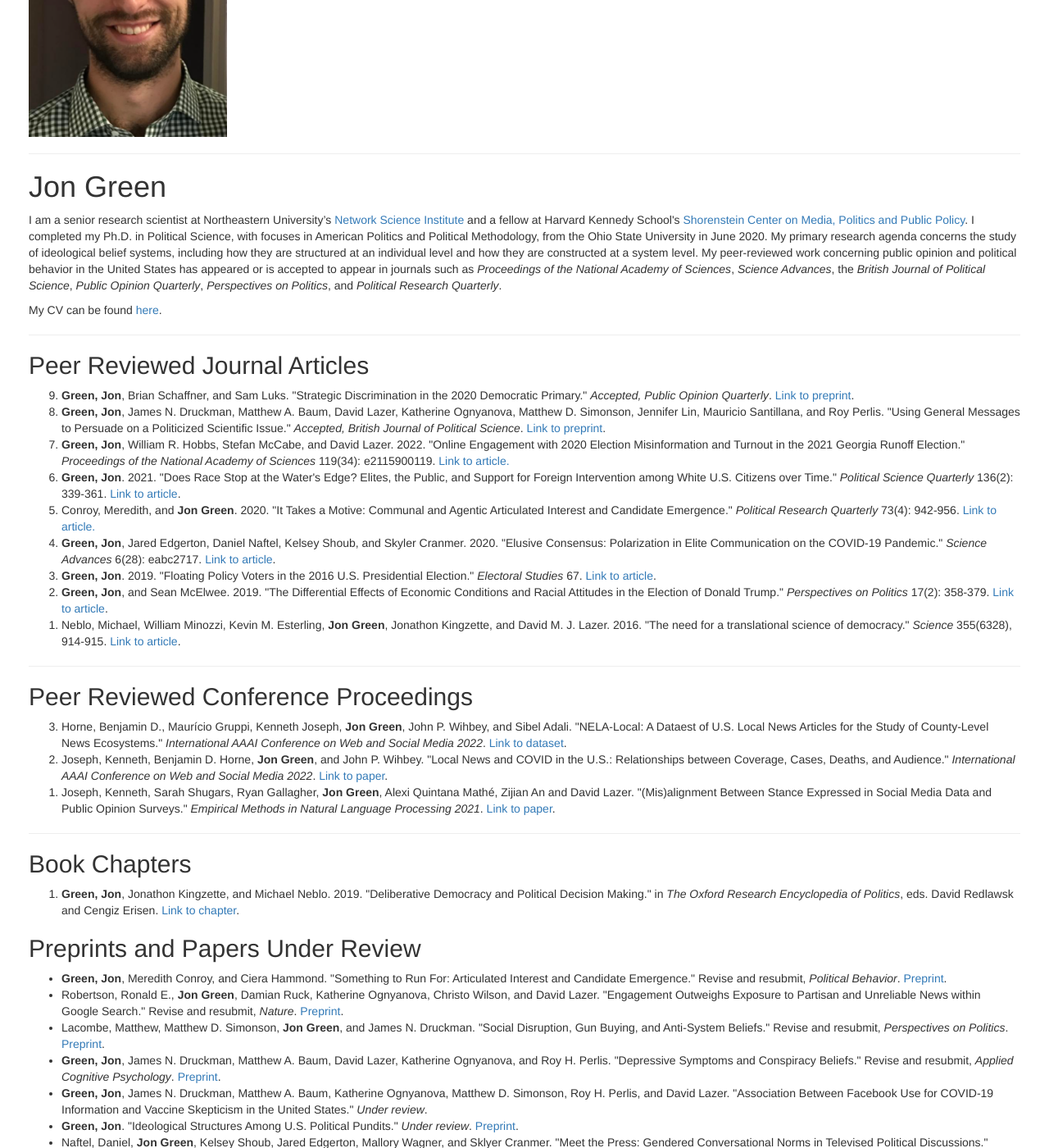
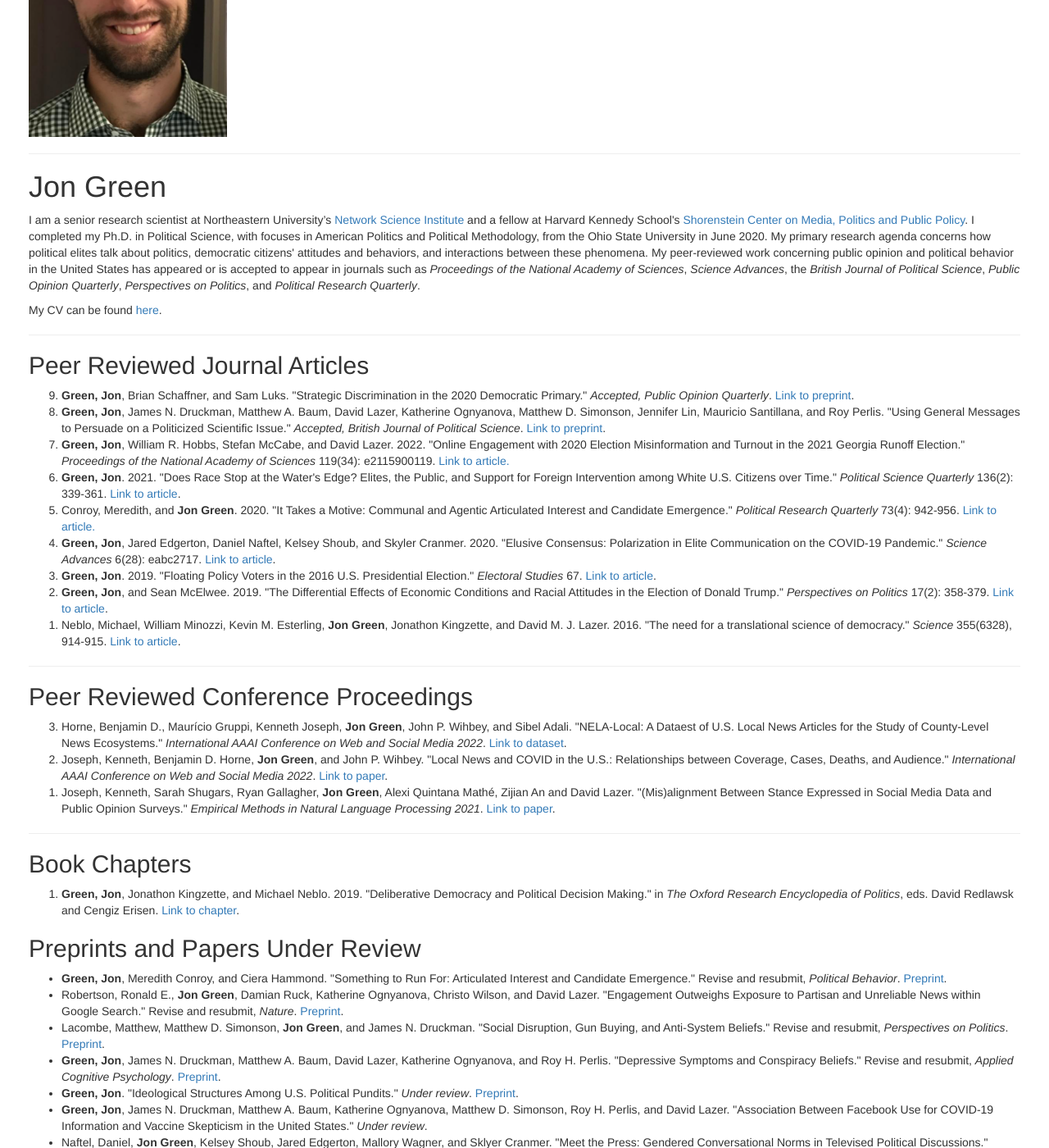
Before and after one commit to jgreen4919/jgreen4919.github.io, a Jekyll site: the page index.html, which Jekyll copies as it is, in a window 1280 px wide and 1400 px high, scrolled down 233 px. Shown: the whole window at 82% size. Built offline with Jekyll 4.4.1, drawn with Linux system fonts in a browser that asks for light colours.

Commit message:
stuff under review

```diff
--- a/index.html
+++ b/index.html
@@ -27,7 +27,7 @@
   </header>
 
   <section>
-    <p>I am a senior research scientist at Northeastern University’s <a href="http://networkscienceinstitute.org">Network Science Institute</a> and a fellow at Harvard Kennedy School's <a href="https://shorensteincenter.org/">Shorenstein Center on Media, Politics and Public Policy</a>. I completed my Ph.D. in Political Science, with focuses in American Politics and Political Methodology, from the Ohio State University in June 2020. My primary research agenda concerns the study of ideological belief systems, including how they are structured at an individual level and how they are constructed at a system level. My peer-reviewed work concerning public opinion and political behavior in the United States has appeared or is accepted to appear in journals such as <i>Proceedings of the National Academy of Sciences</i>, <i>Science Advances</i>, the <i>British Journal of Political Science</i>, <i>Public Opinion Quarterly</i>, <i>Perspectives on Politics</i>, and <i>Political Research Quarterly</i>.
+    <p>I am a senior research scientist at Northeastern University’s <a href="http://networkscienceinstitute.org">Network Science Institute</a> and a fellow at Harvard Kennedy School's <a href="https://shorensteincenter.org/">Shorenstein Center on Media, Politics and Public Policy</a>. I completed my Ph.D. in Political Science, with focuses in American Politics and Political Methodology, from the Ohio State University in June 2020. My primary research agenda concerns how political elites talk about politics, democratic citizens' attitudes and behaviors, and interactions between these phenomena. My peer-reviewed work concerning public opinion and political behavior in the United States has appeared or is accepted to appear in journals such as <i>Proceedings of the National Academy of Sciences</i>, <i>Science Advances</i>, the <i>British Journal of Political Science</i>, <i>Public Opinion Quarterly</i>, <i>Perspectives on Politics</i>, and <i>Political Research Quarterly</i>.
 
     <p>My CV can be found <a href="files/cv_current.pdf">here</a>.</p>
     <hr>
@@ -61,9 +61,9 @@
     <li> Robertson, Ronald E., <strong>Jon Green</strong>, Damian Ruck, Katherine Ognyanova, Christo Wilson, and David Lazer. "Engagement Outweighs Exposure to Partisan and Unreliable News within Google Search." Revise and resubmit, <i>Nature</i>. <a href="https://arxiv.org/abs/2201.00074">Preprint</a>.</li>
      <li>Lacombe, Matthew, Matthew D. Simonson, <strong>Jon Green</strong>, and James N. Druckman. "Social Disruption, Gun Buying, and Anti-System Beliefs." Revise and resubmit, <i>Perspectives on Politics</i>. <a href="https://www.ipr.northwestern.edu/documents/working-papers/2022/wp-22-13.pdf">Preprint</a>.</li>
     <li><strong>Green, Jon</strong>, James N. Druckman, Matthew A. Baum, David Lazer, Katherine Ognyanova, and Roy H. Perlis. "Depressive Symptoms and Conspiracy Beliefs." Revise and resubmit, <i>Applied Cognitive Psychology</i>. <a href="https://www.ipr.northwestern.edu/documents/working-papers/2022/wp-22-22.pdf">Preprint</a>.</li>
-     <li> <strong>Green, Jon</strong>, James N. Druckman, Matthew A. Baum, Katherine Ognyanova, Matthew D. Simonson, Roy H. Perlis, and David Lazer. "Association Between Facebook Use for COVID-19 Information and Vaccine Skepticism in the United States." <i>Under review</i>.</li>
    <!-- <li> Esterling, Kevin, Stefan McCabe, Diogo Ferrari, <strong>Jon Green</strong>, and David Lazer. "Deplatforming Right-Wing Extremists on Twitter Following the January 6 Insurrection." <i>Under review</i>.</li> -->
    <li> <strong>Green, Jon</strong>. "Ideological Structures Among U.S. Political Pundits." <i>Under review</i>. <a href="https://osf.io/2cjse/">Preprint</a>.</li>
+    <li> <strong>Green, Jon</strong>, James N. Druckman, Matthew A. Baum, Katherine Ognyanova, Matthew D. Simonson, Roy H. Perlis, and David Lazer. "Association Between Facebook Use for COVID-19 Information and Vaccine Skepticism in the United States." <i>Under review</i>.</li>
     <li>Naftel, Daniel, <strong>Jon Green</strong>, Kelsey Shoub, Jared Edgerton, Mallory Wagner, and Sklyer Cranmer. "Meet the Press: Gendered Conversational Norms in Televised Political Discussions." <i>Under review</i>. <a href="https://osf.io/my8us/">Preprint</a>.</li>
     <li>Chewning, Taylor, <strong>Jon Green</strong>, Hans J.G. Hassell, and Matthew R. Miles. "Campaign Volunteers as Representative Agents." <i>Under review</i>.
     <li>Benegal, Salil, and <strong>Jon Green</strong>. "Cost Sensitivity, Partisan Cues, and Support for the Green New Deal." <i>Under review</i>.</li>
```
Also changed, not shown: 2 other files.
